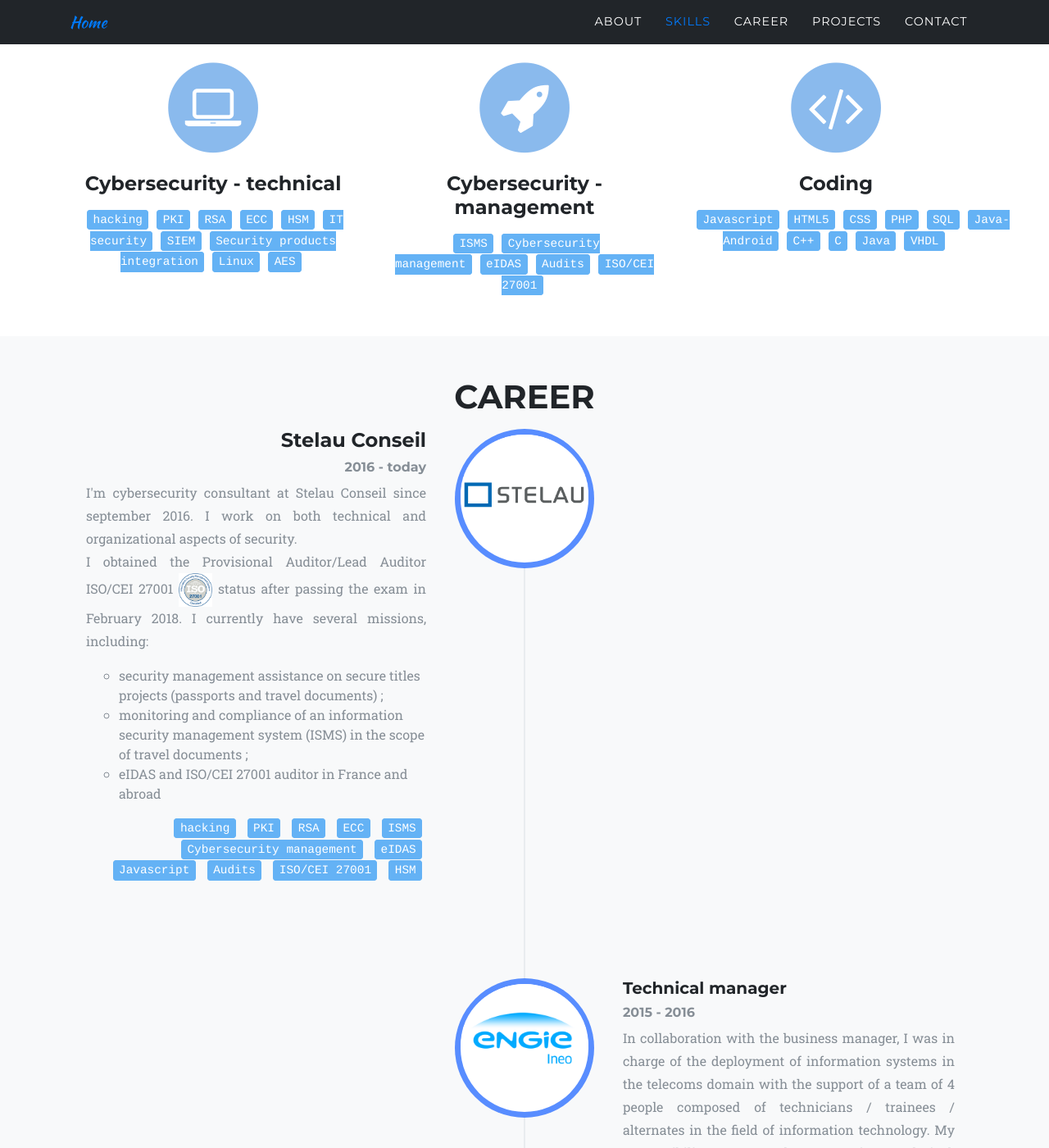
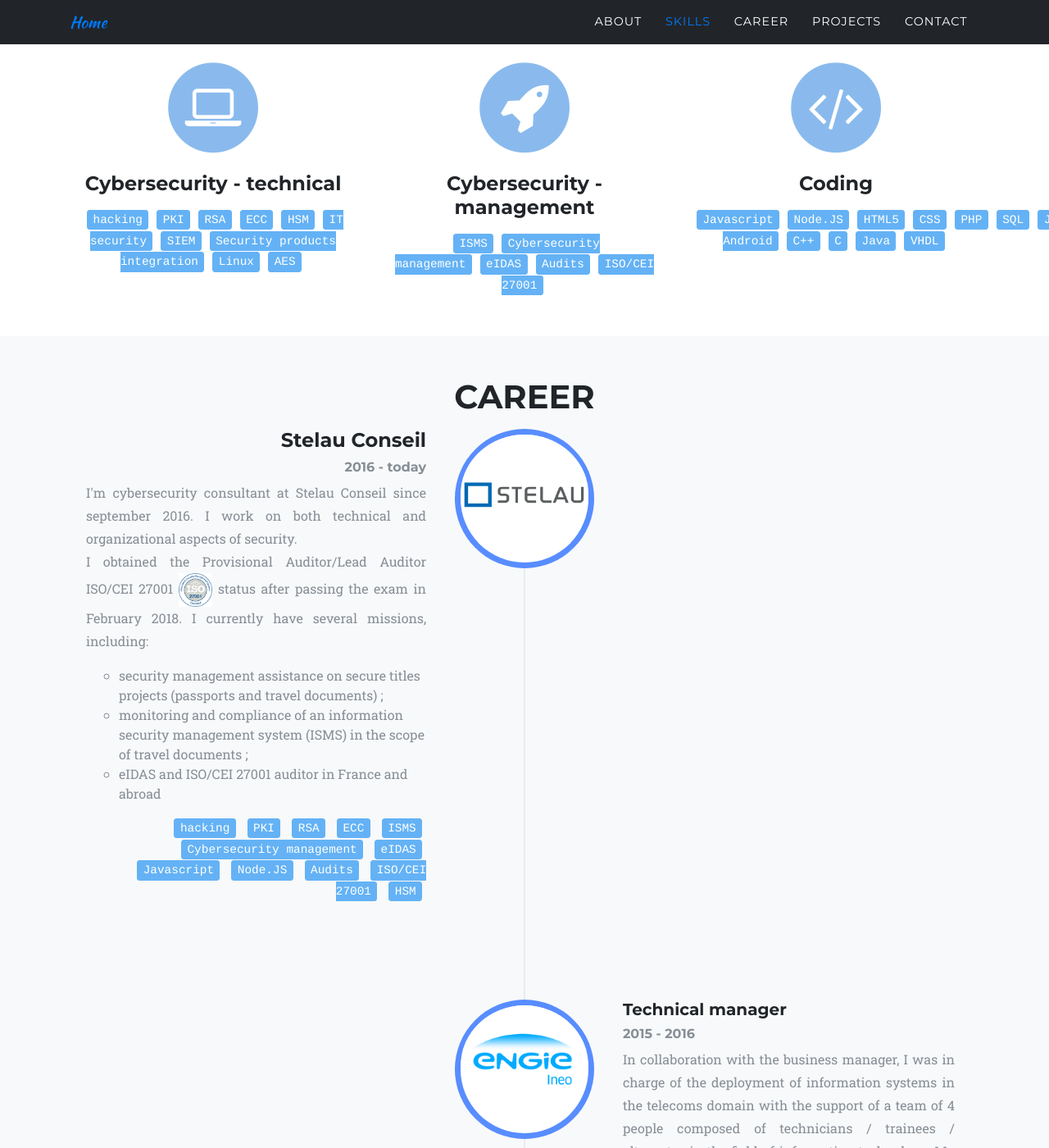
Before and after one commit to MaxKer/MaxKer.github.io, a Jekyll site: the page built from index.html, in a window 1280 px wide and 1400 px high, scrolled down 1161 px. Shown: the whole window at 82% size. Built offline with Jekyll 4.4.1, drawn with Linux system fonts in a browser that asks for light colours; some web fonts are replaced; comment, search, counter and statistics services are not loaded.

Commit message:
add nodejs
Testing slack webhook

```diff
--- a/_includes/content/career.html
+++ b/_includes/content/career.html
@@ -43,6 +43,7 @@
                 <code class="cyber-management-skill material-label_primary">Cybersecurity management</code>
                 <code class="cyber-management-skill material-label_primary">eIDAS</code>
                 <code class="dev-skill material-label_primary">Javascript</code>
+                <code class="dev-skill material-label_primary">Node.JS</code>
                 <code class="cyber-management-skill material-label_primary">Audits</code>
                 <code class="cyber-management-skill material-label_primary">ISO/CEI 27001</code>
                 <code class="cyber-tech-skill material-label_primary">HSM</code>
```
